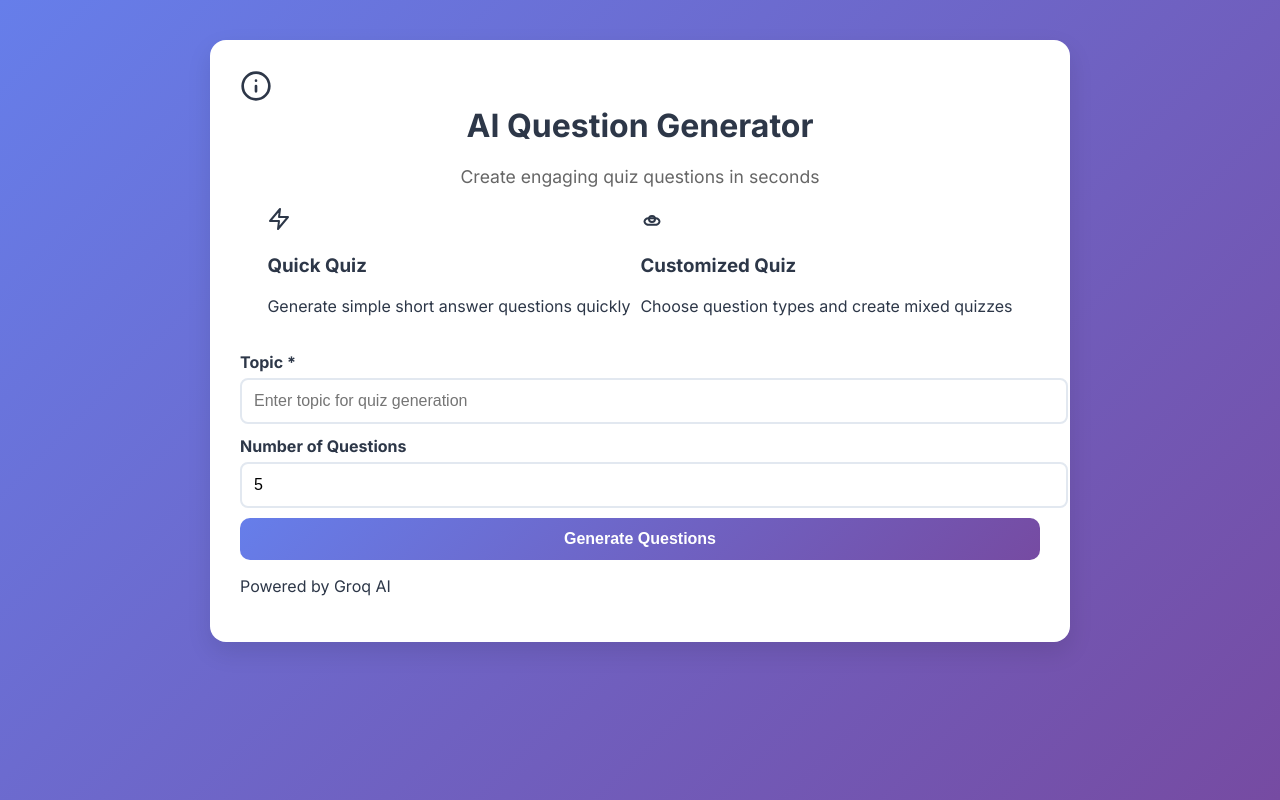
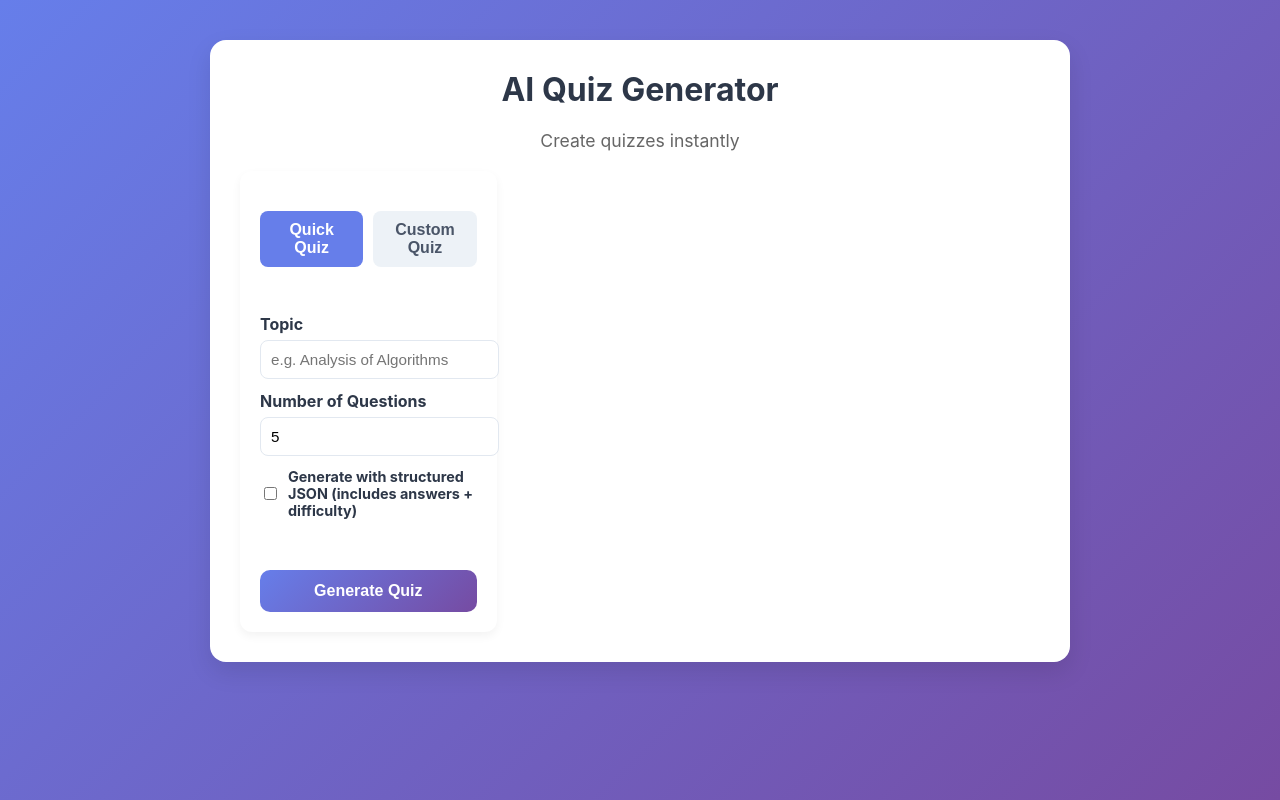
Before and after one commit to mahnoorarif26/AI-Plugin-For-Moodle, a Flask app: page / in a window 1280 px wide. Run offline with Flask 3, Linux system fonts and the light colour scheme.

Commit message:
Update index.html with 2-column layout and structured JSON toggle

```diff
--- a/Backend/Question-Generator/templates/index.html
+++ b/Backend/Question-Generator/templates/index.html
@@ -1,136 +1,87 @@
 <!DOCTYPE html>
 <html lang="en">
 <head>
-  <meta charset="UTF-8">
-  <meta name="viewport" content="width=device-width, initial-scale=1.0">
-  <title>AI Question Generator</title>
+  <meta charset="UTF-8" />
+  <title>AI Quiz Generator</title>
+  <meta name="viewport" content="width=device-width, initial-scale=1.0" />
   <link rel="stylesheet" href="{{ url_for('static', filename='style.css') }}">
-  <link href="https://fonts.googleapis.com/css2?family=Inter:wght@300;400;500;600;700&display=swap" rel="stylesheet">
 </head>
 <body>
   <div class="container">
-    <div class="header">
-      <div class="logo">
-        <svg width="32" height="32" viewBox="0 0 24 24" fill="none" xmlns="http://www.w3.org/2000/svg">
-          <path d="M12 22C17.5228 22 22 17.5228 22 12C22 6.47715 17.5228 2 12 2C6.47715 2 2 6.47715 2 12C2 17.5228 6.47715 22 12 22Z" stroke="currentColor" stroke-width="2"/>
-          <path d="M12 16V12M12 8H12.01" stroke="currentColor" stroke-width="2" stroke-linecap="round"/>
-        </svg>
-      </div>
-      <h1>AI Question Generator</h1>
-      <p class="subtitle">Create engaging quiz questions in seconds</p>
+    <h1>AI Quiz Generator</h1>
+    <p class="subtitle">Create quizzes instantly</p>
+
+    <!-- Two-column layout -->
+    <div class="quiz-layout">
+      <!-- LEFT: Forms -->
+      <div class="quiz-form">
+        <!-- Mode toggle -->
+        <div class="mode-selection">
+          <button id="mode-quick" class="active">Quick Quiz</button>
+          <button id="mode-custom">Custom Quiz</button>
         </div>
 
-    <!-- Mode Selection Cards -->
-    <div class="mode-selection">
-      <div class="mode-card active" data-mode="quick">
-        <div class="mode-icon">
-          <svg width="24" height="24" viewBox="0 0 24 24" fill="none" xmlns="http://www.w3.org/2000/svg">
-            <path d="M13 2L3 14H12L11 22L21 10H12L13 2Z" stroke="currentColor" stroke-width="2" stroke-linecap="round" stroke-linejoin="round"/>
-          </svg>
-        </div>
-        <h3>Quick Quiz</h3>
-        <p>Generate simple short answer questions quickly</p>
-      </div>
+        <!-- Quick quiz form -->
+        <div id="quick-form" class="form active">
+          <label for="topic">Topic</label>
+          <input type="text" id="topic" placeholder="e.g. Analysis of Algorithms" />
 
-      <div class="mode-card" data-mode="custom">
-        <div class="mode-icon">
-          <svg width="24" height="24" viewBox="0 0 24 24" fill="none" xmlns="http://www.w3.org/2000/svg">
-            <path d="M12 15C13.6569 15 15 13.6569 15 12C15 10.3431 13.6569 9 12 9C10.3431 9 9 10.3431 9 12C9 13.6569 10.3431 15 12 15Z" stroke="currentColor" stroke-width="2"/>
-            <path d="M19.4 15C19.2669 15.3996 19.077 15.7733 18.8377 16.1083C18.5985 16.4432 18.3131 16.7351 17.9924 16.9733C17.6717 17.2115 17.3199 17.3932 16.9495 17.5119C16.5792 17.6306 16.1951 17.6848 15.81 17.6725C15.6074 17.6725 15.4124 17.6725 15.2174 17.6725H8.78261C8.58761 17.6725 8.39261 17.6725 8.19 17.6725C7.80492 17.6848 7.42079 17.6306 7.05045 17.5119C6.6801 17.3932 6.3283 17.2115 6.00762 16.9733C5.68694 16.7351 5.40152 16.4432 5.16225 16.1083C4.92298 15.7733 4.73306 15.3996 4.6 15C4.46694 14.6004 4.46694 14.3996 4.6 14C4.73306 13.6004 4.92298 13.2267 5.16225 12.8917C5.40152 12.5568 5.68694 12.2649 6.00762 12.0267C6.3283 11.7885 6.6801 11.6068 7.05045 11.4881C7.42079 11.3694 7.80492 11.3152 8.19 11.3275C8.39261 11.3275 8.58761 11.3275 8.78261 11.3275H15.2174C15.4124 11.3275 15.6074 11.3275 15.81 11.3275C16.1951 11.3152 16.5792 11.3694 16.9495 11.4881C17.3199 11.6068 17.6717 11.7885 17.9924 12.0267C18.3131 12.2649 18.5985 12.5568 18.8377 12.8917C19.077 13.2267 19.2669 13.6004 19.4 14C19.5331 14.3996 19.5331 14.6004 19.4 15Z" stroke="currentColor" stroke-width="2"/>
-          </svg>
-        </div>
-        <h3>Customized Quiz</h3>
-        <p>Choose question types and create mixed quizzes</p>
-      </div>
-    </div>
+          <label for="num_questions">Number of Questions</label>
+          <input type="number" id="num_questions" value="5" min="3" max="20" />
 
-    <!-- Quick Quiz Form -->
-    <div id="quick-quiz-form" class="form-container active">
-      <div class="input-group">
-        <label for="topic">
-          <span class="label-text">Topic</span>
-          <span class="required">*</span>
-        </label>
-        <input type="text" id="topic" placeholder="Enter topic for quiz generation" required>
-      </div>
-
-      <div class="input-group">
-        <label for="num_questions">
-          <span class="label-text">Number of Questions</span>
-        </label>
-        <input type="number" id="num_questions" value="5" min="1" max="20">
-      </div>
-
-      <button id="generate-btn" class="generate-button">
-        <span class="button-text">Generate Questions</span>
-        <span class="button-loader" style="display: none;">
-          <div class="spinner"></div>
-          Generating...
-        </span>
-      </button>
-    </div>
-
-    <!-- Custom Quiz Form -->
-    <div id="custom-quiz-form" class="form-container" style="display: none;">
-      <div class="input-group">
-        <label for="custom-topic">
-          <span class="label-text">Topic</span>
-          <span class="required">*</span>
-        </label>
-        <input type="text" id="custom-topic" placeholder="Enter topic for quiz generation" required>
-      </div>
-
-      <div class="input-group">
-        <label for="custom-num-questions">
-          <span class="label-text">Number of Questions</span>
-        </label>
-        <input type="number" id="custom-num-questions" value="5" min="1" max="20">
-      </div>
-
-      <div class="input-group">
-        <label>Question Types</label>
-        <div class="checkbox-group">
-          <label class="checkbox-label">
-            <input type="checkbox" name="question-type" value="mcq" checked>
-            <span class="checkmark"></span>
-            Multiple Choice (MCQ)
-          </label>
-          <label class="checkbox-label">
-            <input type="checkbox" name="question-type" value="short" checked>
-            <span class="checkmark"></span>
-            Short Answer
-          </label>
-          <label class="checkbox-label">
-            <input type="checkbox" name="question-type" value="long">
-            <span class="checkmark"></span>
-            Long Answer
+          <div class="input-group" style="margin-top:8px;">
+            <label class="checkbox-row">
+              <input type="checkbox" id="structured-toggle-quick" />
+              <span>Generate with structured JSON (includes answers + difficulty)</span>
             </label>
           </div>
         </div>
 
-      <button id="generate-custom-btn" class="generate-button">
-        <span class="button-text">Generate Custom Quiz</span>
-        <span class="button-loader" style="display: none;">
-          <div class="spinner"></div>
-          Generating...
-        </span>
-      </button>
+        <!-- Custom quiz form -->
+        <div id="custom-form" class="form" style="display:none;">
+          <label for="custom-topic">Topic</label>
+          <input type="text" id="custom-topic" placeholder="e.g. Data Structures" />
+
+          <label for="custom-num-questions">Number of Questions</label>
+          <input type="number" id="custom-num-questions" value="5" min="3" max="20" />
+
+          <div class="input-group" style="margin-top:8px;">
+            <label class="checkbox-row">
+              <input type="checkbox" id="structured-toggle-custom" />
+              <span>Generate with structured JSON (includes answers + difficulty)</span>
+            </label>
           </div>
 
-    <div id="output" class="output-container" style="display: none;">
-      <div class="output-header">
-        <h3>Generated Questions</h3>
-        <button id="copy-btn" class="copy-button" title="Copy to clipboard">
-          <svg width="16" height="16" viewBox="0 0 24 24" fill="none" xmlns="http://www.w3.org/2000/svg">
-            <path d="M8 16H6C4.89543 16 4 15.1046 4 14V6C4 4.89543 4.89543 4 6 4H14C15.1046 4 16 4.89543 16 6V8M10 20H18C19.1046 20 20 19.1046 20 18V10C20 8.89543 19.1046 8 18 8H10C8.89543 8 8 8.89543 8 10V18C8 19.1046 8.89543 20 10 20Z" stroke="currentColor" stroke-width="2" stroke-linecap="round" stroke-linejoin="round"/>
-          </svg>
-        </button>
+          <div class="input-group" style="margin-top:12px;">
+            <div class="label-row">
+              <span>Question Types</span>
             </div>
-      <div class="output-content" id="output-content"></div>
+            <div class="checkbox-group">
+              <label class="checkbox-row">
+                <input type="checkbox" name="question-type" value="mcq" checked />
+                <span>MCQ</span>
+              </label>
+              <label class="checkbox-row">
+                <input type="checkbox" name="question-type" value="short" checked />
+                <span>Short Answer</span>
+              </label>
+              <label class="checkbox-row">
+                <input type="checkbox" name="question-type" value="long" />
+                <span>Long Answer</span>
+              </label>
+            </div>
+          </div>
         </div>
 
-    <div class="footer">
-      <p>Powered by Groq AI</p>
+        <!-- Generate button -->
+        <button id="generate-btn" class="generate-button">Generate Quiz</button>
+      </div>
+
+      <!-- RIGHT: Output -->
+      <div class="quiz-output" id="output" style="display:none;">
+        <h2>Generated Quiz</h2>
+        <div id="output-content"></div>
+      </div>
     </div>
   </div>
 
```
Lines whose indentation alone changed are shown as unchanged.
